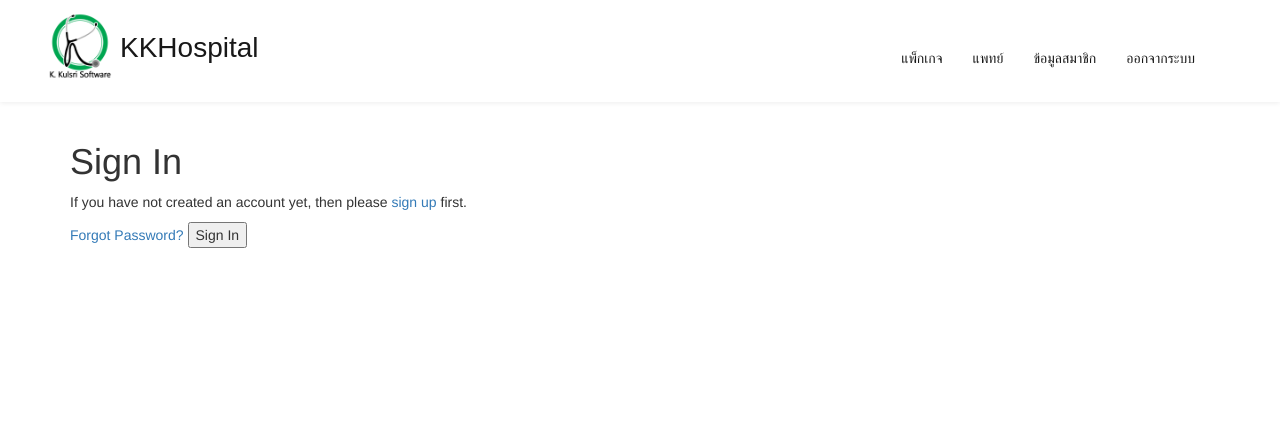
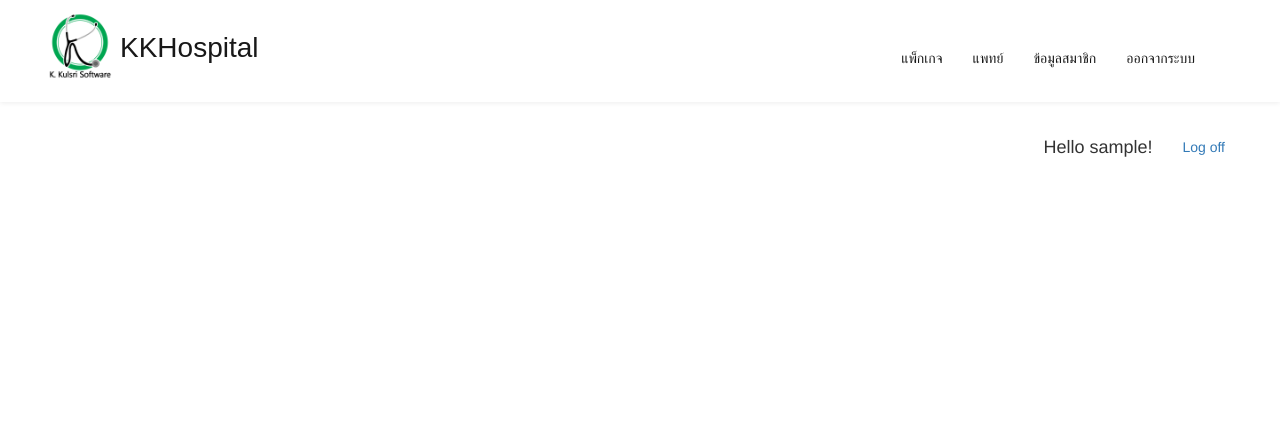
Before and after one commit to K-KulsriSoftware/KKHospital_KKulsri, a Django app: template kkhospital/app/templates/allauth/account/login.html in a window 1280 px wide. Shown: the top 447 px of the page. Run offline with Django 3.2, Linux system fonts and the light colour scheme; a user stored in the database is signed in; tables that the repository leaves empty hold one stand-in row (values such as "Sample post"); the template is opened without the code that fills it: most values are stand-ins (such as "Sample title", 1, 10 or a date in 2020); parts of the project's set-up code (start-up, migrations or seed data) failed here and were passed over; some libraries are stand-ins or nearby versions.

Commit message:
can modify html allauth

```diff
--- a/kkhospital/app/templates/allauth/account/base.html
+++ /dev/null
@@ -1 +0,0 @@
-{% extends "layout.html" %}
--- a/kkhospital/app/templates/allauth/account/login.html
+++ b/kkhospital/app/templates/allauth/account/login.html
@@ -1,23 +1,85 @@
 {% extends "layout.html" %}
 
 {% load i18n %}
-{% block head_title %}{% trans "Sign In" %}{% endblock %}
+{% block head_title %}{% trans "ลงชื่อเข้าใช้" %}{% endblock %}
 
 {% block content %}
+{% load staticfiles %}
+<!-- <link rel="stylesheet" href="assets/bootstrap/css/bootstrap.min.css">
+    <link rel="stylesheet" href="assets/css/styles.css"> -->
+<link rel="stylesheet" type="text/css" href="{% static 'app/css/login.css' %}" />
+{% if user.is_authenticated %}
+  <form id="logoutForm" action="{% url 'account_logout' %}" method="post" class="navbar-right">
+    {% csrf_token %}
+    <ul class="nav navbar-nav navbar-right">
+      <li>
+        <span class="navbar-brand"> Hello {{ user.username }}!</span>
+      </li>
+      <li>
+        <a href="javascript:document.getElementById('logoutForm').submit()">Log off</a>
+      </li>
+    </ul>
+  </form>
+{% else %}
+<div class="box">
+  <div class="title-login">
+    <label class="text-title-login">ระบบล็อคอิน </label>
+  </div>
+  <div class="box-tab-detail">
+    <div class="tab-under-title"></div>
+    <div class="dsetail-login">
+      <section id="loginForm">
+        <form class="login" method="POST" action="{% url 'account_login' %}" class="form-horizontal">
+          {% csrf_token %}
+          <!-- {{ form.as_p }}  -->
 
-<h1>{% trans "Sign In" %}</h1>
+          <!-- <span class="input-group-addon glyphicon glyphicon-lock"></span> -->
+          <div class="box-username {% if form.login.errors %}has-error{% endif %}">
+            <div class="title-username">
+              <label for="id_username" class="col-md-2 control-label">Username</label>
+            </div>
+            <div class="input-username">
+               {{ form.login }}
+            </div>
+          </div>
+          <div class="box-password {% if form.password.errors %}has-error{% endif %}">
+            <div class="title-password">
+              <label for="id_password" class="col-md-2 control-label">Password</label>
+            </div>
+            <div class="input-password">
+               {{ form.password }}
+            </div>
+          </div>
+          <div class="fieldWrapper form-inline remember text-center">
+            {{ form.remember }}
+            <label for="id_remember" class="text-muted">Remember me</label>
+          </div>
+          {% if redirect_field_value %}
+            <input type="hidden" name="{{ redirect_field_name }}" value="{{ redirect_field_value }}" />
+          {% endif %}
+          <div class="box-button-detail">
+            <div class="col-md-offset-2 col-md-10">
+              <button class="primaryAction btn btn-default btn-login" type="submit">{% trans "ลงชื่อเข้าใช้" %}</button>
+              <br>
+              <a class="button secondaryAction" href="{% url 'account_reset_password' %}">{% trans "Forgot Password?" %}</a>
+            </div>
+          </div>
+          <div style="text-align:center;font-size:16px;margin-top:5px;">
+            <p>
+              {% blocktrans %} If you have not created an account yet, กรุณา
+              <a href="{{ signup_url }}">สมัครสมาชิก</a> ก่อน. {% endblocktrans %}
+            </p>
+          </div>
+        </form>
+      </section>
+    </div>
+  </div>
+</div>
+  <!-- <h1>{% trans "ลงชื่อเข้าใช้" %}</h1> -->
 
-<p>{% blocktrans %}If you have not created an account yet, then please
-<a href="{{ signup_url }}">sign up</a> first.{% endblocktrans %}</p>
+{% endif %}
 
-<form class="login" method="POST" action="{% url 'account_login' %}">
-  {% csrf_token %}
-  {{ form.as_p }}
-  {% if redirect_field_value %}
-  <input type="hidden" name="{{ redirect_field_name }}" value="{{ redirect_field_value }}" />
-  {% endif %}
-  <a class="button secondaryAction" href="{% url 'account_reset_password' %}">{% trans "Forgot Password?" %}</a>
-  <button class="primaryAction" type="submit">{% trans "Sign In" %}</button>
-</form>
-
+<script src="{% static 'app/scripts/jquery.min.js' %}"></script>
+<script src="{% static 'app/scripts/bootstrap.min.js' %}"></script>
+<script src="{% static 'app/scripts/jquery.validate.min.js' %}"></script>
 {% endblock %}
--- a/kkhospital/app/templates/allauth/account/signup.html
+++ b/kkhospital/app/templates/allauth/account/signup.html
@@ -5,7 +5,7 @@
 {% block head_title %}{% trans "Signup" %}{% endblock %}
 
 {% block content %}
-<h1>{% trans "Sign UpEEEEEEEEEEEEE" %}</h1>
+<h1>{% trans "Sign Up" %}</h1>
 
 <p>{% blocktrans %}Already have an account? Then please <a href="{{ login_url }}">sign in</a>.{% endblocktrans %}</p>
 
--- a/kkhospital/app/templates/app/login.html
+++ b/kkhospital/app/templates/app/login.html
@@ -1,7 +1,8 @@
 {% extends "app/layout.html" %} {% block content %} {% load staticfiles %}
 <!-- <link rel="stylesheet" href="assets/bootstrap/css/bootstrap.min.css">
     <link rel="stylesheet" href="assets/css/styles.css"> -->
-<link rel="stylesheet" type="text/css" href="{% static 'app/css/login.css' %}" /> {% if user.is_authenticated %}
+<link rel="stylesheet" type="text/css" href="{% static 'app/css/login.css' %}" />
+{% if user.is_authenticated %}
 <form id="logoutForm" action="/logout" method="post" class="navbar-right">
     {% csrf_token %}
     <ul class="nav navbar-nav navbar-right">
--- a/kkhospital/kkhospital/settings.py
+++ b/kkhospital/kkhospital/settings.py
@@ -168,3 +168,7 @@ ACCOUNT_EMAIL_CONFIRMATION_EXPIRE_DAYS = 1
 ACCOUNT_EMAIL_VERIFICATION = 'mandatory'
 ACCOUNT_SIGNUP_PASSWORD_VERIFICATION = True
 ACCOUNT_USERNAME_MIN_LENGTH = 3
+
+ACCOUNT_FORMS = {
+    # 'login': 'app.forms.Login_Mod'
+}
```
Also changed, not shown: kkhospital/app/forms.py (added, +17 -0 lines), kkhospital/app/templates/allauth/base.html (deleted, +0 -40 lines).
